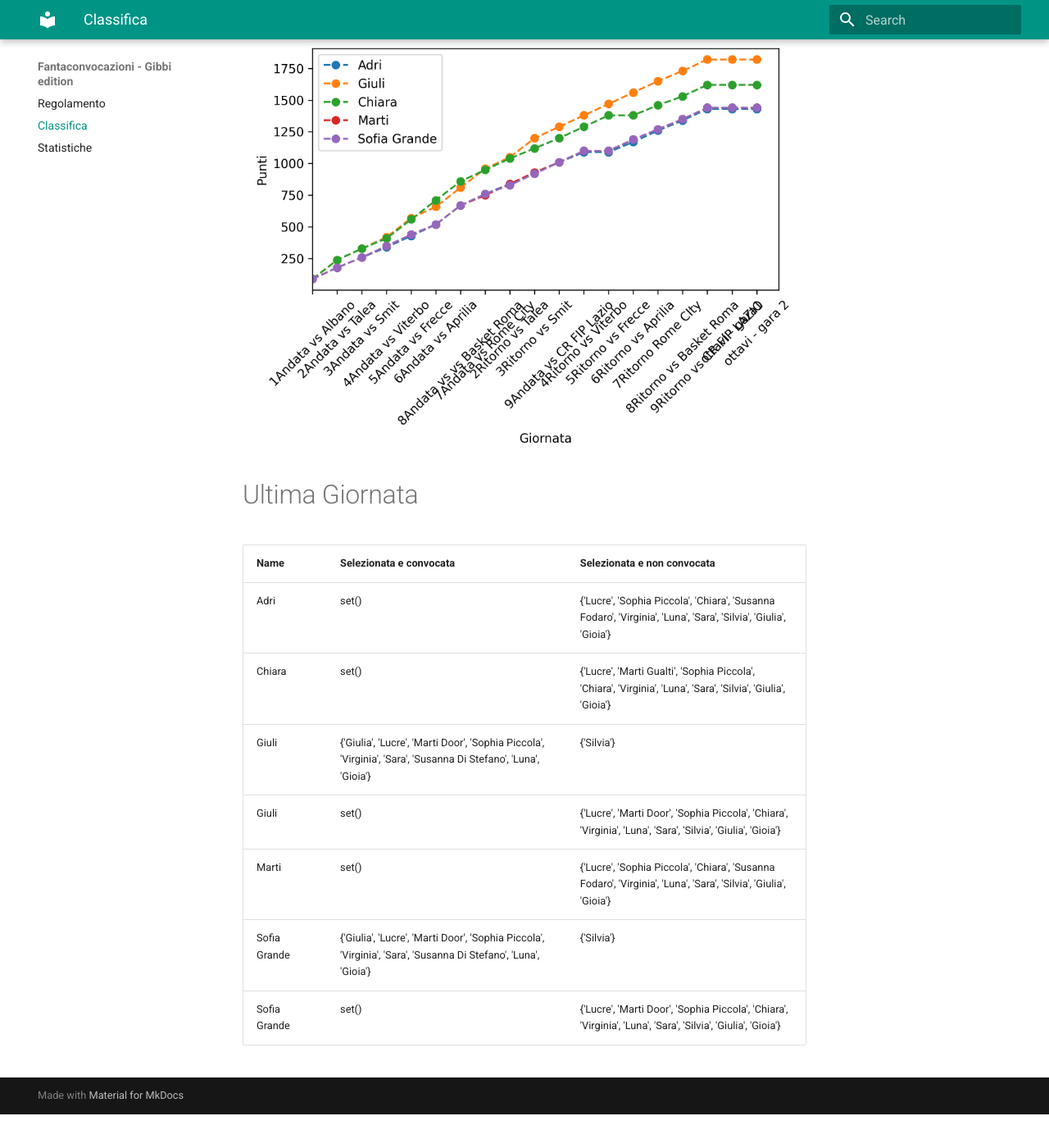
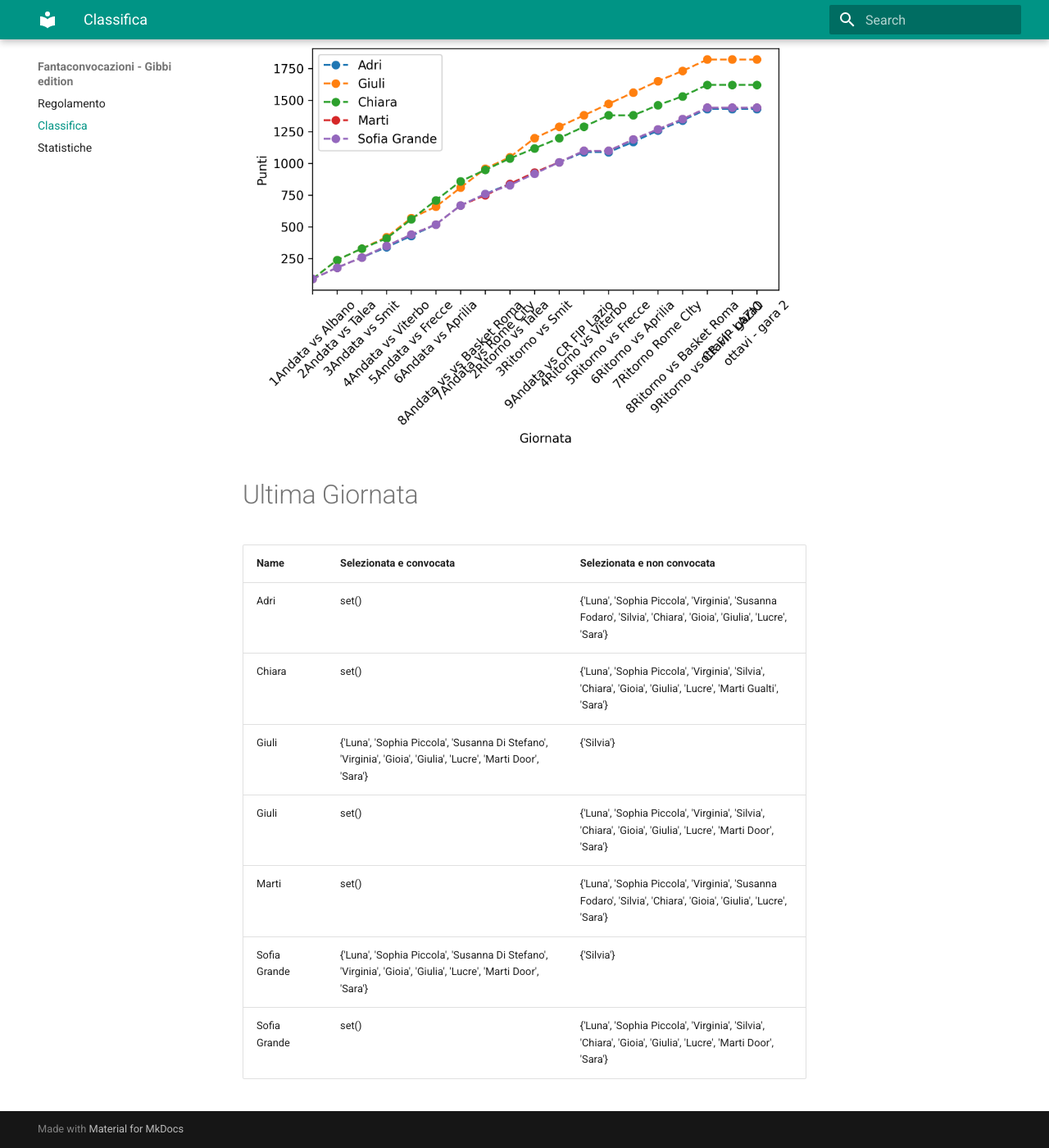
Before and after one commit to martinig94/fantagibbi, an MkDocs documentation site: the page built from docs/Classifica.md, in a window 1280 px wide and 1400 px high, scrolled down 565 px. Shown: the whole window at 82% size. Built offline with MkDocs 1.6.1 and Material for MkDocs 9.7.7, drawn with Linux system fonts in a browser that asks for light colours; before the commit the page ends 1924 px from its top, so only the background shows below that.

Commit message:
Auto-update from main.py

```diff
--- a/docs/Classifica.md
+++ b/docs/Classifica.md
@@ -18,11 +18,11 @@
 <!-- START_TABLE CORRECT -->
 | Name         | Selezionata e convocata                                                                                        | Selezionata e non convocata                                                                                      |
 |:-------------|:---------------------------------------------------------------------------------------------------------------|:-----------------------------------------------------------------------------------------------------------------|
-| Adri         | set()                                                                                                          | {'Lucre', 'Sophia Piccola', 'Chiara', 'Susanna Fodaro', 'Virginia', 'Luna', 'Sara', 'Silvia', 'Giulia', 'Gioia'} |
-| Chiara       | set()                                                                                                          | {'Lucre', 'Marti Gualti', 'Sophia Piccola', 'Chiara', 'Virginia', 'Luna', 'Sara', 'Silvia', 'Giulia', 'Gioia'}   |
-| Giuli        | {'Giulia', 'Lucre', 'Marti Door', 'Sophia Piccola', 'Virginia', 'Sara', 'Susanna Di Stefano', 'Luna', 'Gioia'} | {'Silvia'}                                                                                                       |
-| Giuli        | set()                                                                                                          | {'Lucre', 'Marti Door', 'Sophia Piccola', 'Chiara', 'Virginia', 'Luna', 'Sara', 'Silvia', 'Giulia', 'Gioia'}     |
-| Marti        | set()                                                                                                          | {'Lucre', 'Sophia Piccola', 'Chiara', 'Susanna Fodaro', 'Virginia', 'Luna', 'Sara', 'Silvia', 'Giulia', 'Gioia'} |
-| Sofia Grande | {'Giulia', 'Lucre', 'Marti Door', 'Sophia Piccola', 'Virginia', 'Sara', 'Susanna Di Stefano', 'Luna', 'Gioia'} | {'Silvia'}                                                                                                       |
-| Sofia Grande | set()                                                                                                          | {'Lucre', 'Marti Door', 'Sophia Piccola', 'Chiara', 'Virginia', 'Luna', 'Sara', 'Silvia', 'Giulia', 'Gioia'}     |
+| Adri         | set()                                                                                                          | {'Luna', 'Sophia Piccola', 'Virginia', 'Susanna Fodaro', 'Silvia', 'Chiara', 'Gioia', 'Giulia', 'Lucre', 'Sara'} |
+| Chiara       | set()                                                                                                          | {'Luna', 'Sophia Piccola', 'Virginia', 'Silvia', 'Chiara', 'Gioia', 'Giulia', 'Lucre', 'Marti Gualti', 'Sara'}   |
+| Giuli        | {'Luna', 'Sophia Piccola', 'Susanna Di Stefano', 'Virginia', 'Gioia', 'Giulia', 'Lucre', 'Marti Door', 'Sara'} | {'Silvia'}                                                                                                       |
+| Giuli        | set()                                                                                                          | {'Luna', 'Sophia Piccola', 'Virginia', 'Silvia', 'Chiara', 'Gioia', 'Giulia', 'Lucre', 'Marti Door', 'Sara'}     |
+| Marti        | set()                                                                                                          | {'Luna', 'Sophia Piccola', 'Virginia', 'Susanna Fodaro', 'Silvia', 'Chiara', 'Gioia', 'Giulia', 'Lucre', 'Sara'} |
+| Sofia Grande | {'Luna', 'Sophia Piccola', 'Susanna Di Stefano', 'Virginia', 'Gioia', 'Giulia', 'Lucre', 'Marti Door', 'Sara'} | {'Silvia'}                                                                                                       |
+| Sofia Grande | set()                                                                                                          | {'Luna', 'Sophia Piccola', 'Virginia', 'Silvia', 'Chiara', 'Gioia', 'Giulia', 'Lucre', 'Marti Door', 'Sara'}     |
 <!-- END_TABLE CORRECT -->
```
